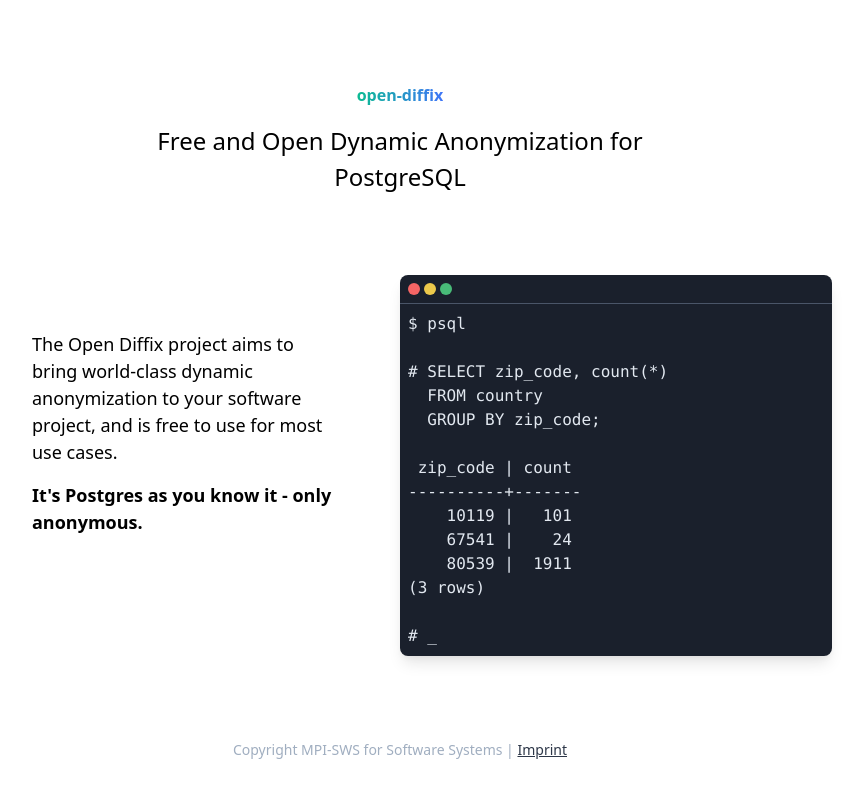
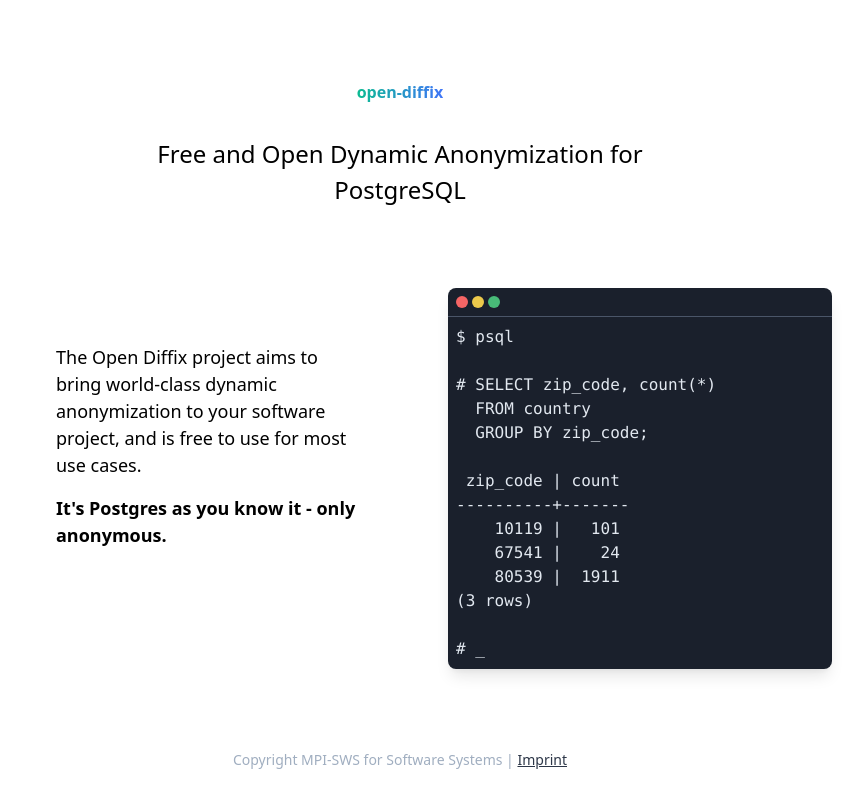
Before and after one commit to diffix/website, a Nuxt app: page / in a window 1280 px wide. Shown: the whole page, without its empty margins (240-1103 px from the left). Built offline with nearby package versions, Linux system fonts and the light colour scheme.

Commit message:
Some additional visual tweaks

```diff
--- a/components/Terminal.vue
+++ b/components/Terminal.vue
@@ -1,5 +1,5 @@
 <template>
-  <div class="text-white transition-all duration-500 bg-gray-900 rounded-lg shadow-lg dark:hover:bg-shamrock-900 dark:bg-shamrock-800 hover:bg-gray-800 w-96">
+  <div class="w-full max-w-sm text-white transition-all duration-500 bg-gray-900 rounded-lg shadow-lg max-w-96 dark:hover:bg-shamrock-900 dark:bg-shamrock-800 hover:bg-gray-800">
     <div class="flex px-2 pt-2 pb-2 border-b border-gray-700">
       <div class="w-3 h-3 bg-red-500 rounded-full hover:bg-red-400"></div>
       <div class="w-3 h-3 ml-1 bg-yellow-500 rounded-full hover:bg-yellow-400"></div>
--- a/pages/index.vue
+++ b/pages/index.vue
@@ -8,7 +8,7 @@
             open-diffix
           </span>
         </h1>
-        <h2 class="mx-12 mt-4 text-2xl text-center">
+        <h2 class="mx-12 mt-8 text-2xl text-center">
           Free and Open Dynamic Anonymization for PostgreSQL
         </h2>
       </header>
```
